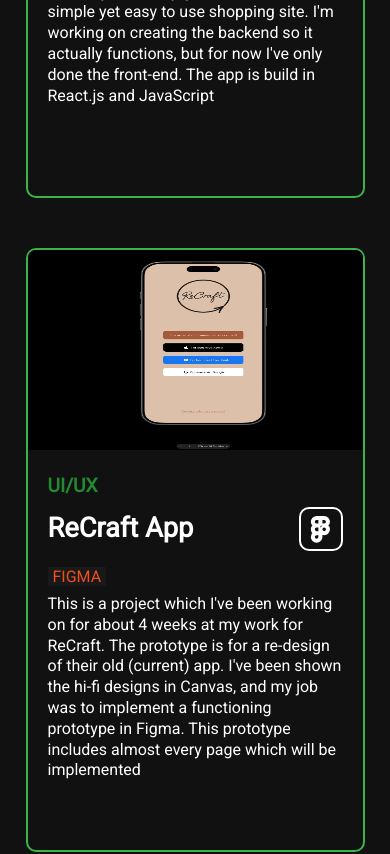
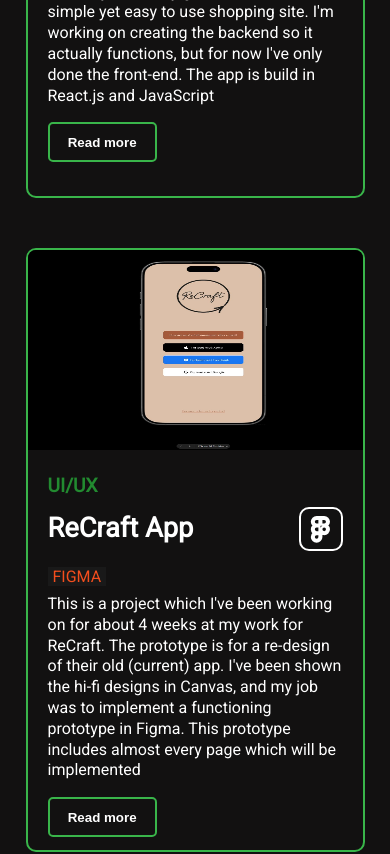
Before and after one commit to sej3686/vue-portfolio, a Vue app: page / in a window 390 px wide. Shown: the part 1580-2434 px from the top of the page. Built offline with nearby package versions, Linux system fonts and the light colour scheme.

Commit message:
fixed button not appearing in the project box when on mobile

```diff
--- a/src/assets/sass/responsive.scss
+++ b/src/assets/sass/responsive.scss
@@ -351,6 +351,20 @@ $darkGreenColor: #228a30;
       margin: 0 auto;
       margin-top: 2em;
       width: 80%;
+
+      .project {
+        min-height: 600px;
+
+        .project-info {
+
+          .project-info-button-wrapper {
+
+            a {
+              display: block;
+            }
+          }
+        }
+      }
     }
   }
 
--- a/src/components/Projects/Projects.vue
+++ b/src/components/Projects/Projects.vue
@@ -490,7 +490,7 @@ $darkGreenColor: #228a30;
           }
 
           .span-api {
-            background-color: #21749bcc;
+            background-color: #21759B;
             color: #ffffff;
           }
 
```
